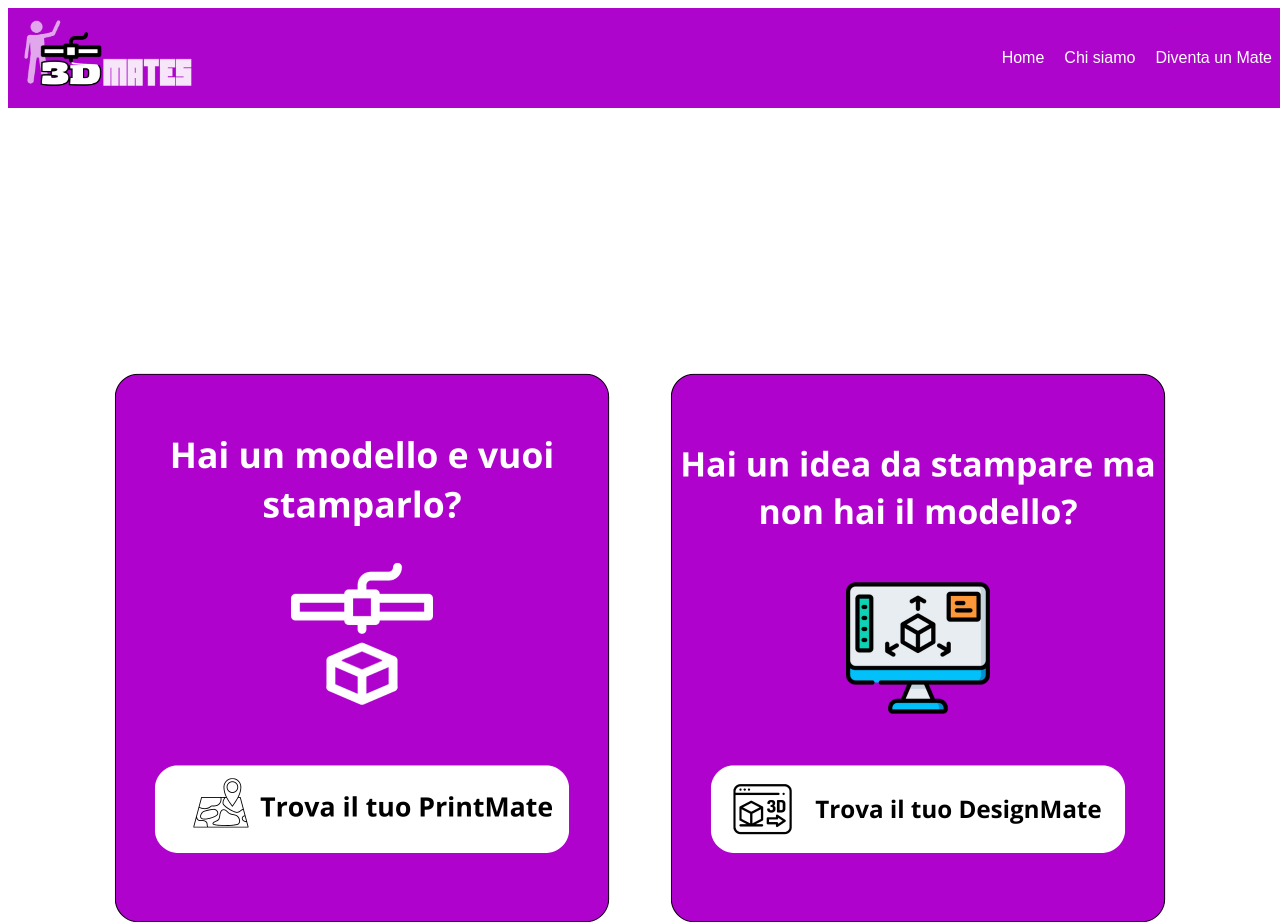
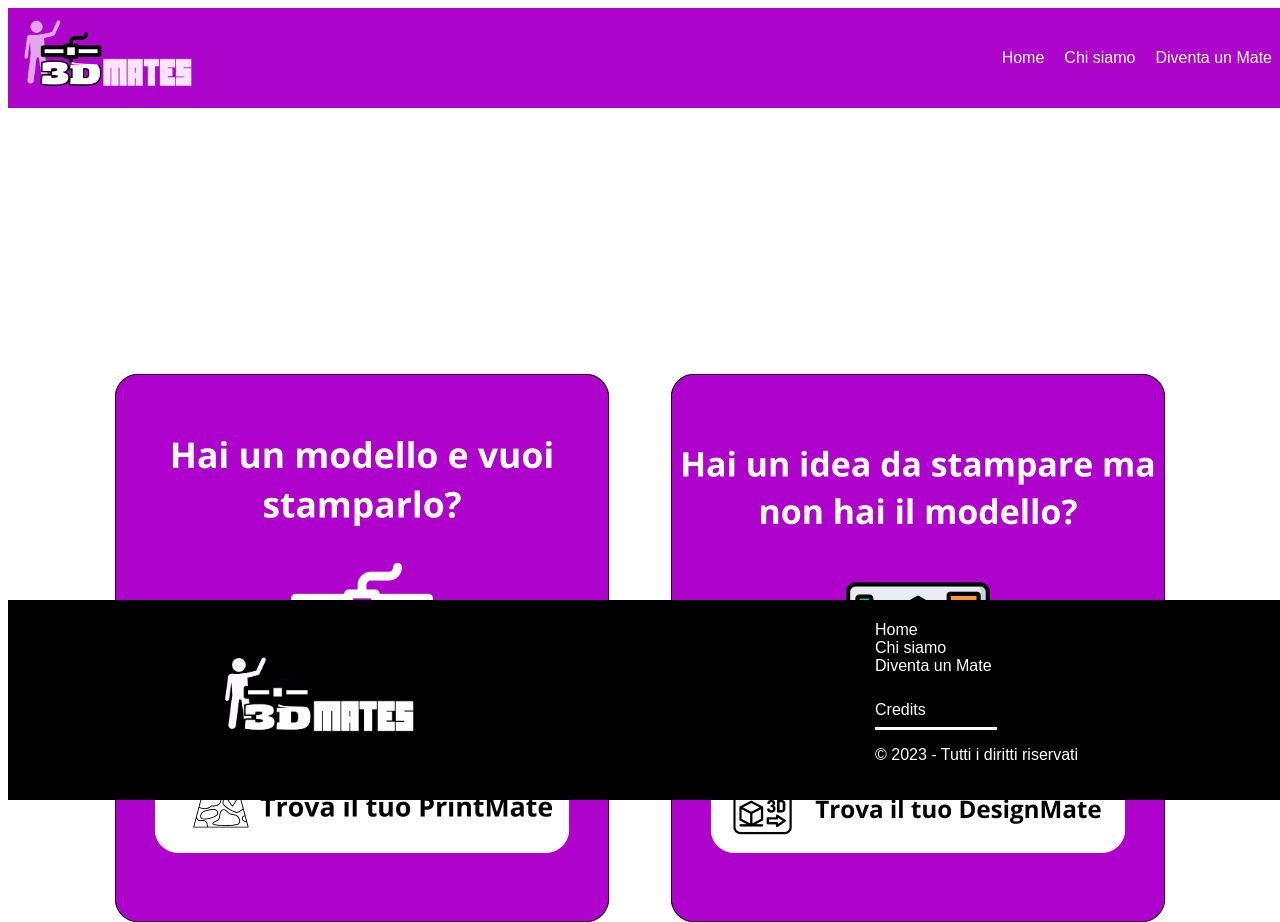
Before and after one commit to Simofes19/3D-MATES, a plain HTML site: page index.html in a window 1280 px wide. Shown: the top 922 px of the page. Drawn offline with Linux system fonts and the light colour scheme.

Commit message:
Update index.html

```diff
--- a/index.html
+++ b/index.html
@@ -81,7 +81,7 @@
         /* Aggiungi questo codice CSS per lo stile del footer */
         footer {
             position: absolute; /* o relative */
-            bottom: -400;
+            bottom: 0;
             width: 100%;
             height: 200px;
             background-color: #000000;
```
